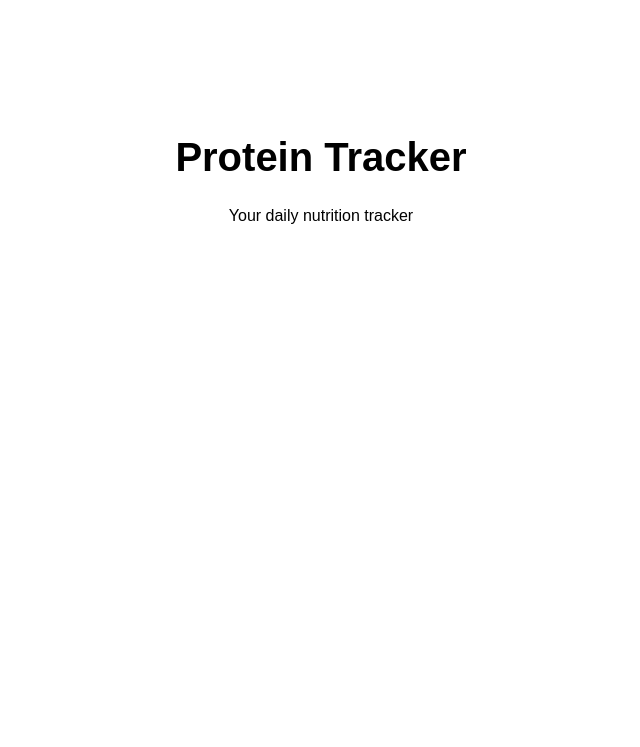
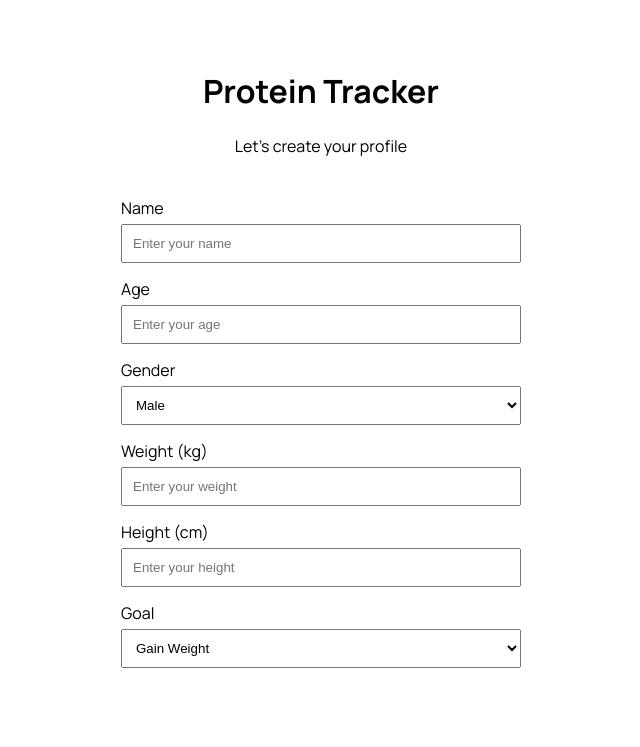
Before and after one commit to ShubhamMali-tech/Protein-Tracker, a Flask app: page / in a window 1280 px wide. Shown: the top 747 px of the page, without its empty margins (319-959 px from the left). Run offline with Flask 3, Linux system fonts and the light colour scheme.

Commit message:
change alignment

```diff
--- a/static/style.css
+++ b/static/style.css
@@ -1,10 +1,39 @@
+@import url('https://fonts.googleapis.com/css2?family=Manrope:wght@400;500;600;700;800&display=swap');
 body {
-    background: white;
-    font-family: Arial, sans-serif;
-    text-align: center;
-    padding-top: 100px;
+    background-color: white;
+    font-family: 'Manrope', sans-serif;
+    padding: 40px;
 }
 
 h1 {
-    font-size: 40px;
+    text-align: center;
 }
+
+p {
+    text-align: center;
+}
+
+form {
+    width: 400px;
+    margin: 40px auto;
+}
+
+label {
+    display: block;
+    margin-top: 15px;
+}
+
+input,
+select {
+    width: 100%;
+    padding: 10px;
+    margin-top: 5px;
+    box-sizing: border-box;
+}
+
+button {
+    width: 100%;
+    padding: 12px;
+    margin-top: 25px;
+    cursor: pointer;
+}
--- a/templates/index.html
+++ b/templates/index.html
@@ -10,7 +10,35 @@
 <body>
 
     <h1>Protein Tracker</h1>
-    <p>Your daily nutrition tracker</p>
+    <p>Let's create your profile</p>
+
+    <form>
+        <label>Name</label>
+        <input type="text" name="name" placeholder="Enter your name">
+
+        <label>Age</label>
+        <input type="number" name="age" placeholder="Enter your age">
+
+        <label>Gender</label>
+        <select name="gender">
+            <option value="male">Male</option>
+            <option value="female">Female</option>
+            <option value="other">Other</option>
+        </select>
+
+        <label>Weight (kg)</label>
+        <input type="number" name="weight" placeholder="Enter your weight">
+
+        <label>Height (cm)</label>
+        <input type="number" name="height" placeholder="Enter your height">
+
+        <label>Goal</label>
+        <select name="goal">
+            <option value="Gain">Gain Weight</option>
+            <option value="maintain">Maintain Weight</option>
+            <option value="lose">Lose Weight</option>
+        </select>
+       </form>
 
 </body>
 </html>
```
